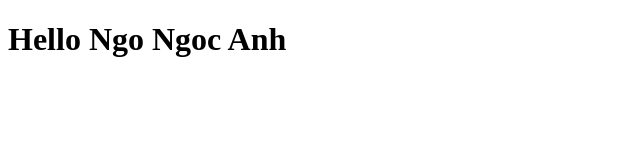
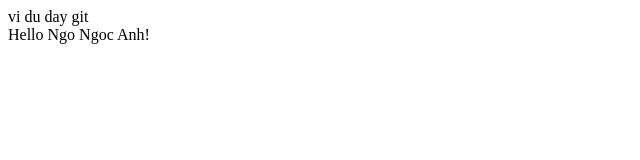
Before and after one commit to nna8697/vidu, a plain HTML site: page index.html in a window 1280 px wide. Shown: the whole page, without its empty margins (0-640 px from the left). Drawn offline with Linux system fonts and the light colour scheme.

Commit message:
Update index.html

```diff
--- a/index.html
+++ b/index.html
@@ -6,6 +6,8 @@
     <title>Document</title>
 </head>
 <body>
-    <h1>Hello Ngo Ngoc Anh</h1>
+    vi du day git
+
+    <div>Hello Ngo Ngoc Anh!</div>
 </body>
 </html>
```
